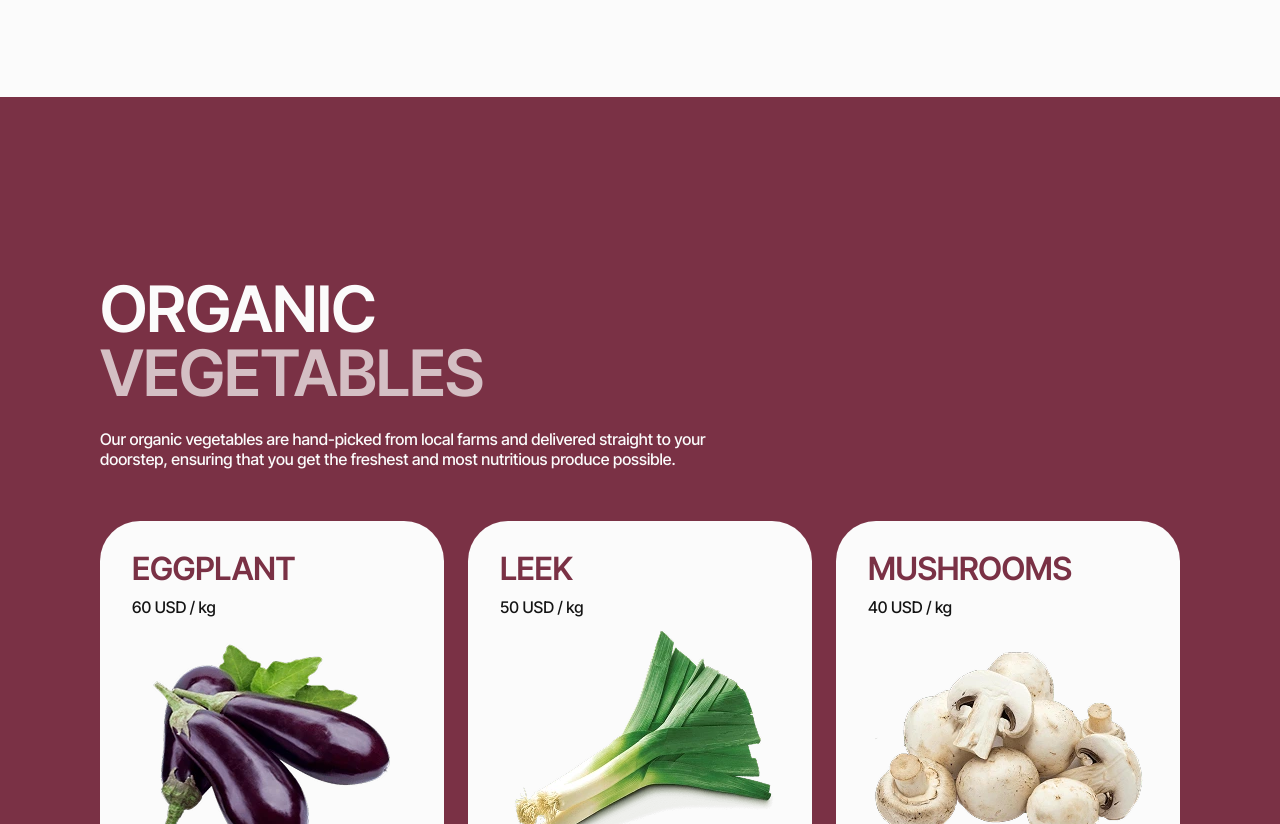
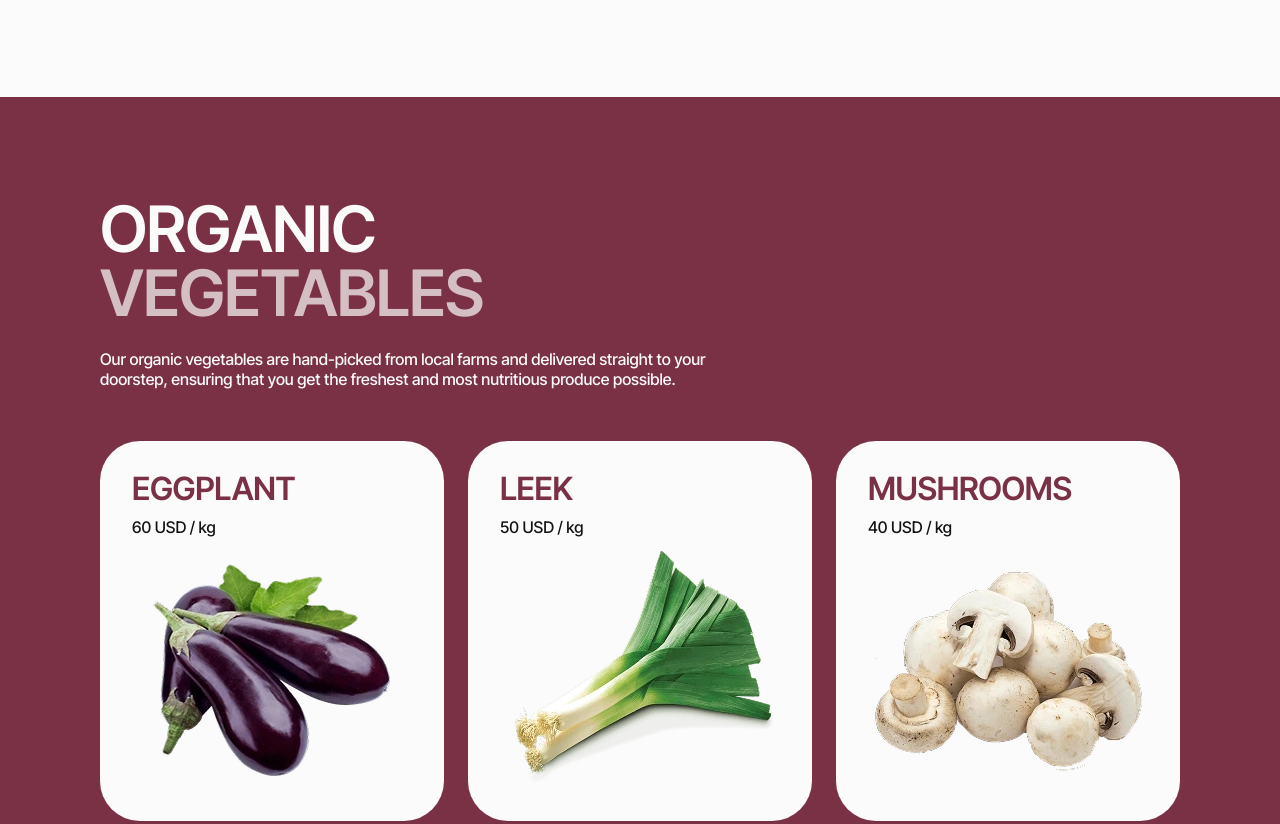
Before and after one commit to GoitStudentsWorks/html-css_116_AlexNovickiy, a website built with Vite: page src/index.html in a window 1280 px wide. Shown: the part 1887-2711 px from the top of the page. Built offline with nearby package versions, Linux system fonts and the light colour scheme; files whose address does not match are found by name.

Commit message:
minor edit vegetables

```diff
--- a/src/css/vegetables.css
+++ b/src/css/vegetables.css
@@ -4,6 +4,13 @@
   padding-top: 80px;
   padding-bottom: 80px;
 }
+
+@media screen and (min-width: 768px) {
+  .vegetables {
+      padding: 0;
+    }
+}
+
 .overlay-paragraph {
   display: none;
 }
```
